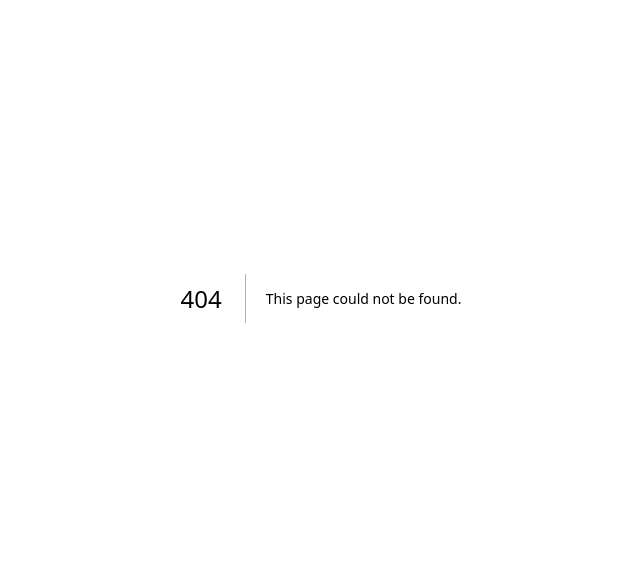
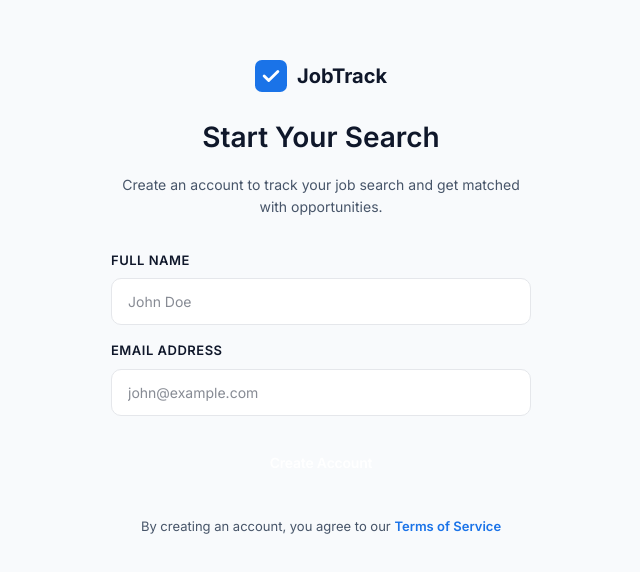
Before and after one commit to theohospiads/jobtrack-app, a Next.js app: page /sign-up in a window 1280 px wide. Before the commit this address had no page. Shown: the part 102-674 px from the top of the page, without its empty margins (319-959 px from the left). Built offline with nearby package versions, Linux system fonts and the light colour scheme.

Commit message:
feat: implement client-side auth flow with sign-up page
Add `AuthProvider` for state management, create sign-up page, and redirect unauth users.

```diff
--- a/app/layout.tsx
+++ b/app/layout.tsx
@@ -2,6 +2,7 @@ import React from "react"
 import type { Metadata } from 'next'
 import { Inter, Geist_Mono } from 'next/font/google'
 import { Analytics } from '@vercel/analytics/next'
+import { AuthProvider } from '@/components/auth-provider'
 import './globals.css'
 import Geist from 'geist' // Declare the Geist variable
 
@@ -39,7 +40,9 @@ export default function RootLayout({
   return (
     <html lang="en">
       <body className={`font-sans antialiased`}>
-        {children}
+        <AuthProvider>
+          {children}
+        </AuthProvider>
         <Analytics />
       </body>
     </html>
--- /dev/null
+++ b/app/sign-up/page.tsx
@@ -0,0 +1,221 @@
+"use client"
+
+import { useState } from "react"
+import { useAuth } from "@/components/auth-provider"
+import Link from "next/link"
+
+export default function SignUpPage() {
+  const { signUp } = useAuth()
+  const [name, setName] = useState("")
+  const [email, setEmail] = useState("")
+  const [isLoading, setIsLoading] = useState(false)
+
+  const handleSubmit = (e: React.FormEvent) => {
+    e.preventDefault()
+    if (!name.trim() || !email.trim()) return
+
+    setIsLoading(true)
+    // Simulate a small delay for better UX
+    setTimeout(() => {
+      signUp(name, email)
+      setIsLoading(false)
+    }, 500)
+  }
+
+  return (
+    <div
+      style={{
+        minHeight: "100vh",
+        display: "flex",
+        alignItems: "center",
+        justifyContent: "center",
+        background: "var(--bg-primary)",
+        padding: "24px",
+      }}
+    >
+      <div
+        style={{
+          width: "100%",
+          maxWidth: "420px",
+          display: "flex",
+          flexDirection: "column",
+          gap: "32px",
+        }}
+      >
+        {/* Header */}
+        <div style={{ textAlign: "center", display: "flex", flexDirection: "column", gap: "8px" }}>
+          <div
+            style={{
+              display: "flex",
+              alignItems: "center",
+              justifyContent: "center",
+              gap: "10px",
+              marginBottom: "16px",
+            }}
+          >
+            <svg
+              width={32}
+              height={32}
+              viewBox="0 0 28 28"
+              fill="none"
+              xmlns="http://www.w3.org/2000/svg"
+            >
+              <rect width={28} height={28} rx={6} fill="var(--primary-600)" />
+              <path
+                d="M8 14L12 18L20 10"
+                stroke="white"
+                strokeWidth={2.5}
+                strokeLinecap="round"
+                strokeLinejoin="round"
+              />
+            </svg>
+            <span style={{ fontSize: "20px", fontWeight: "700", color: "var(--text-primary)" }}>
+              JobTrack
+            </span>
+          </div>
+          <h1 style={{ fontSize: "28px", fontWeight: "600", color: "var(--text-primary)", margin: 0 }}>
+            Start Your Search
+          </h1>
+          <p
+            style={{
+              fontSize: "14px",
+              color: "var(--text-secondary)",
+              margin: "8px 0 0 0",
+              lineHeight: "1.6",
+            }}
+          >
+            Create an account to track your job search and get matched with opportunities.
+          </p>
+        </div>
+
+        {/* Form */}
+        <form onSubmit={handleSubmit} style={{ display: "flex", flexDirection: "column", gap: "16px" }}>
+          {/* Name Input */}
+          <div style={{ display: "flex", flexDirection: "column", gap: "8px" }}>
+            <label
+              htmlFor="name"
+              style={{
+                fontSize: "13px",
+                fontWeight: "600",
+                color: "var(--text-primary)",
+                textTransform: "uppercase",
+                letterSpacing: "0.5px",
+              }}
+            >
+              Full Name
+            </label>
+            <input
+              id="name"
+              type="text"
+              value={name}
+              onChange={(e) => setName(e.target.value)}
+              placeholder="John Doe"
+              disabled={isLoading}
+              style={{
+                padding: "12px 16px",
+                borderRadius: "10px",
+                border: "1px solid var(--border-default)",
+                background: "var(--bg-card)",
+                fontSize: "14px",
+                color: "var(--text-primary)",
+                fontFamily: "inherit",
+                transition: "border 120ms ease",
+              }}
+              onFocus={(e) => (e.currentTarget.style.borderColor = "var(--primary-500)")}
+              onBlur={(e) => (e.currentTarget.style.borderColor = "var(--border-default)")}
+            />
+          </div>
+
+          {/* Email Input */}
+          <div style={{ display: "flex", flexDirection: "column", gap: "8px" }}>
+            <label
+              htmlFor="email"
+              style={{
+                fontSize: "13px",
+                fontWeight: "600",
+                color: "var(--text-primary)",
+                textTransform: "uppercase",
+                letterSpacing: "0.5px",
+              }}
+            >
+              Email Address
+            </label>
+            <input
+              id="email"
+              type="email"
+              value={email}
+              onChange={(e) => setEmail(e.target.value)}
+              placeholder="john@example.com"
+              disabled={isLoading}
+              style={{
+                padding: "12px 16px",
+                borderRadius: "10px",
+                border: "1px solid var(--border-default)",
+                background: "var(--bg-card)",
+                fontSize: "14px",
+                color: "var(--text-primary)",
+                fontFamily: "inherit",
+                transition: "border 120ms ease",
+              }}
+              onFocus={(e) => (e.currentTarget.style.borderColor = "var(--primary-500)")}
+              onBlur={(e) => (e.currentTarget.style.borderColor = "var(--border-default)")}
+            />
+          </div>
+
+          {/* Submit Button */}
+          <button
+            type="submit"
+            disabled={!name.trim() || !email.trim() || isLoading}
+            style={{
+              marginTop: "8px",
+              padding: "12px 16px",
+              borderRadius: "10px",
+              background: !name.trim() || !email.trim() ? "var(--primary-300)" : "var(--primary-600)",
+              color: "white",
+              border: "none",
+              fontSize: "14px",
+              fontWeight: "600",
+              cursor: !name.trim() || !email.trim() || isLoading ? "not-allowed" : "pointer",
+              transition: "background 120ms ease",
+              letterSpacing: "-0.2px",
+            }}
+            onMouseEnter={(e) => {
+              if (name.trim() && email.trim() && !isLoading) {
+                e.currentTarget.style.background = "var(--primary-700)"
+              }
+            }}
+            onMouseLeave={(e) => {
+              if (name.trim() && email.trim() && !isLoading) {
+                e.currentTarget.style.background = "var(--primary-600)"
+              }
+            }}
+          >
+            {isLoading ? "Creating account..." : "Create Account"}
+          </button>
+        </form>
+
+        {/* Footer */}
+        <p
+          style={{
+            fontSize: "13px",
+            color: "var(--text-secondary)",
+            textAlign: "center",
+            margin: 0,
+          }}
+        >
+          By creating an account, you agree to our{" "}
+          <Link
+            href="#"
+            style={{
+              color: "var(--primary-600)",
+              textDecoration: "none",
+              fontWeight: "600",
+            }}
+          >
+            Terms of Service
+          </Link>
+        </p>
+      </div>
+    </div>
+  )
+}
--- /dev/null
+++ b/components/auth-provider.tsx
@@ -0,0 +1,73 @@
+"use client"
+
+import { createContext, useContext, useEffect, useState, ReactNode } from "react"
+import { useRouter, usePathname } from "next/navigation"
+
+interface AuthContextType {
+  isAuthenticated: boolean
+  user: { name: string } | null
+  signUp: (name: string, email: string) => void
+  signOut: () => void
+}
+
+const AuthContext = createContext<AuthContextType | undefined>(undefined)
+
+export function AuthProvider({ children }: { children: ReactNode }) {
+  const [isAuthenticated, setIsAuthenticated] = useState(false)
+  const [user, setUser] = useState<{ name: string } | null>(null)
+  const [mounted, setMounted] = useState(false)
+  const router = useRouter()
+  const pathname = usePathname()
+
+  // Check auth status on mount
+  useEffect(() => {
+    const storedUser = localStorage.getItem("jobtrack_user")
+    if (storedUser) {
+      const userData = JSON.parse(storedUser)
+      setUser(userData)
+      setIsAuthenticated(true)
+    }
+    setMounted(true)
+  }, [])
+
+  // Redirect unauthenticated users to sign-up
+  useEffect(() => {
+    if (!mounted) return
+
+    const publicRoutes = ["/sign-up", "/"]
+    const isPublicRoute = publicRoutes.includes(pathname)
+
+    if (!isAuthenticated && !isPublicRoute) {
+      router.push("/sign-up")
+    }
+  }, [mounted, isAuthenticated, pathname, router])
+
+  const signUp = (name: string, email: string) => {
+    const userData = { name, email }
+    localStorage.setItem("jobtrack_user", JSON.stringify(userData))
+    setUser(userData)
+    setIsAuthenticated(true)
+    router.push("/dashboard")
+  }
+
+  const signOut = () => {
+    localStorage.removeItem("jobtrack_user")
+    setUser(null)
+    setIsAuthenticated(false)
+    router.push("/sign-up")
+  }
+
+  return (
+    <AuthContext.Provider value={{ isAuthenticated, user, signUp, signOut }}>
+      {children}
+    </AuthContext.Provider>
+  )
+}
+
+export function useAuth() {
+  const context = useContext(AuthContext)
+  if (!context) {
+    throw new Error("useAuth must be used within AuthProvider")
+  }
+  return context
+}
```
